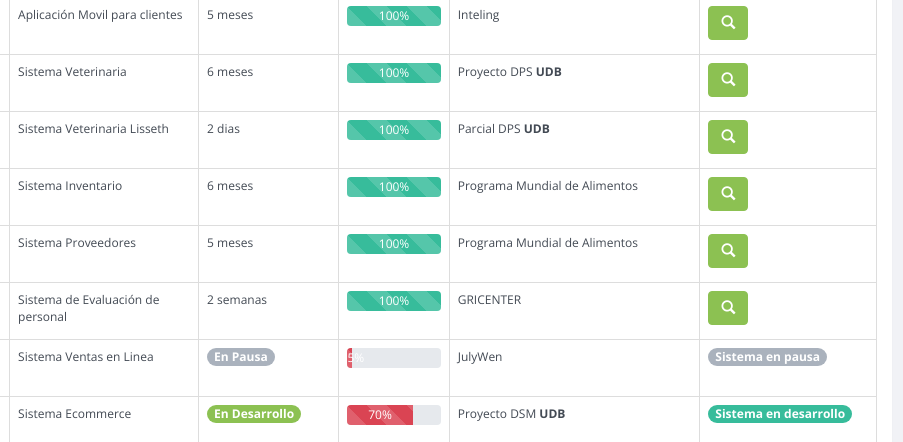
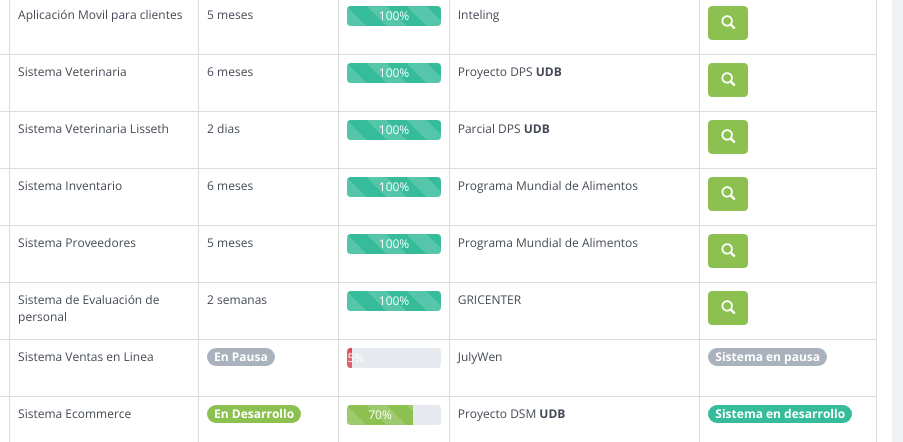
Before and after one commit to ManuelGamez/portafolio, a plain HTML site: page ListaProyectos.html in a window 1280 px wide. Shown: the part 358-800 px from the top of the page, 377-1280 px from the left. Drawn offline with nearby package versions, Linux system fonts and the light colour scheme.

Commit message:
Proyecto Adroid Porcentaje 70%

```diff
--- a/ListaProyectos.html
+++ b/ListaProyectos.html
@@ -178,7 +178,7 @@
                               <td>Sistema Ecommerce</td>
                               <td><span class="badge badge-success">En Desarrollo</span></td>
                               <td><div class="progress progress-striped active">
-								<div class="progress-bar progress-bar-danger" role="progressbar" aria-valuenow="70" aria-valuemin="0" aria-valuemax="40" style="width: 70%;">70%
+								<div class="progress-bar progress-bar-success" role="progressbar" aria-valuenow="70" aria-valuemin="0" aria-valuemax="40" style="width: 70%;">70%
 								</div>
 								</div>
 							  </td>
```
